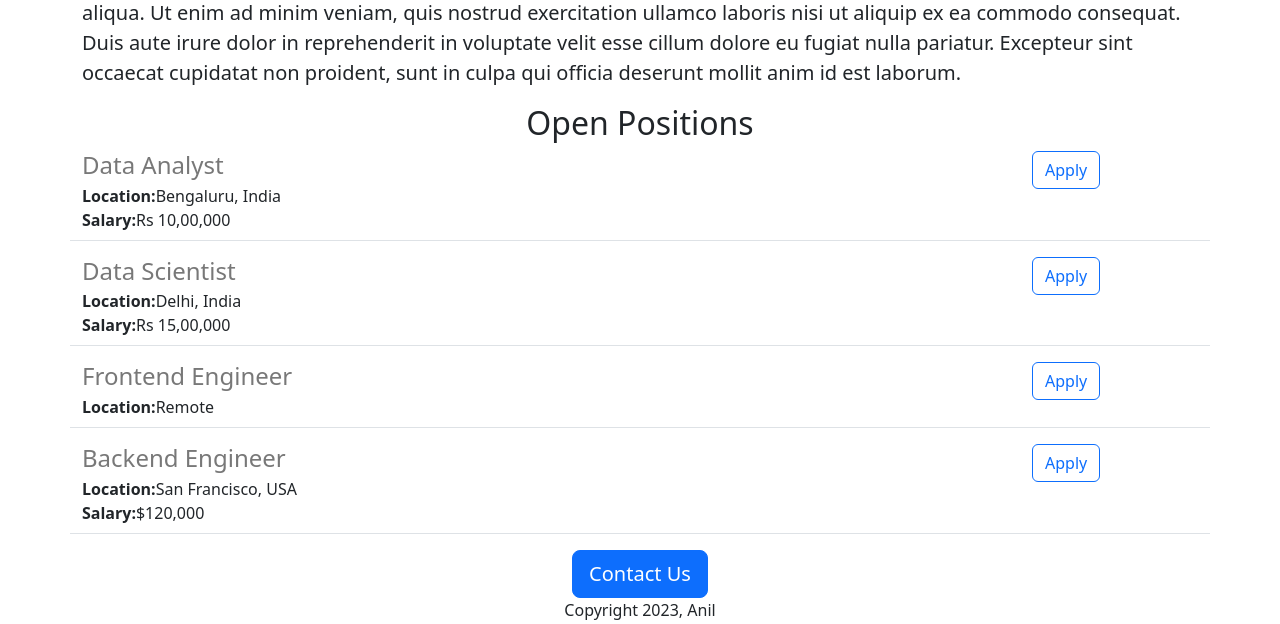
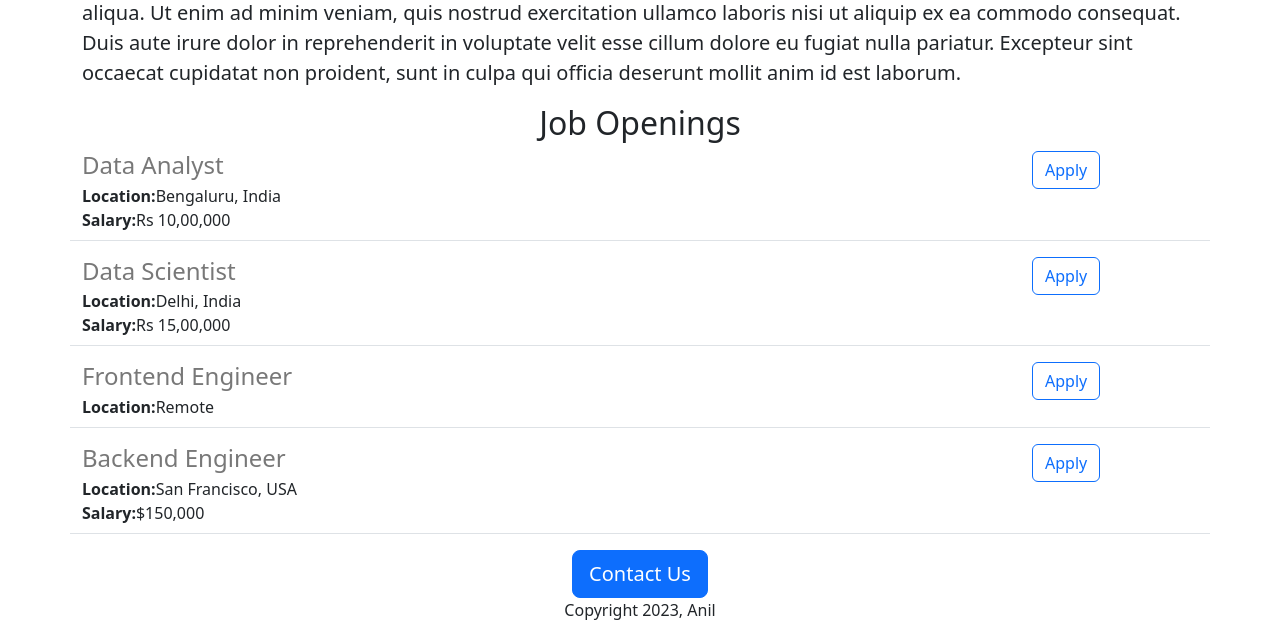
Before and after one commit to anilpiparaiya/anilpiparaiya-careers-website, a Flask app: page / in a window 1280 px wide. Shown: the part 494-1118 px from the top of the page. Run offline with Flask 2, Linux system fonts and the light colour scheme.

Commit message:
made some changes

```diff
--- a/main.py
+++ b/main.py
@@ -19,7 +19,7 @@ JOBS = [{
   'id': 4,
   'title': 'Backend Engineer',
   'location': 'San Francisco, USA',
-  'salary': '$120,000'
+  'salary': '$150,000'
 }]
 
 
--- a/templates/home.html
+++ b/templates/home.html
@@ -25,7 +25,7 @@
     <p class="lead">Lorem ipsum dolor sit amet, consectetur adipiscing elit, sed do eiusmod tempor incididunt ut labore et dolore magna aliqua. Ut enim ad minim veniam, quis nostrud exercitation ullamco laboris nisi ut aliquip ex ea commodo consequat. Duis aute irure dolor in reprehenderit in voluptate velit esse cillum dolore eu fugiat nulla pariatur. Excepteur sint occaecat cupidatat non proident, sunt in culpa qui officia deserunt mollit anim id est laborum.</p>
 
     <h2 class="text-center" mt-2 mb-4>
-      Open Positions
+      Job Openings
     </h2>
     <div>
       {%for job in jobs%}
```
